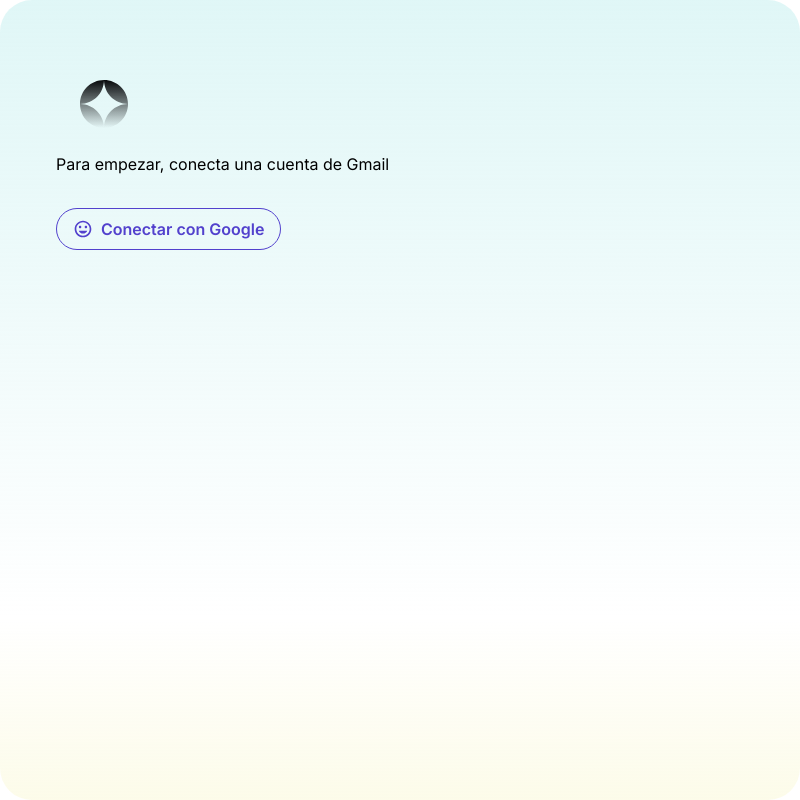
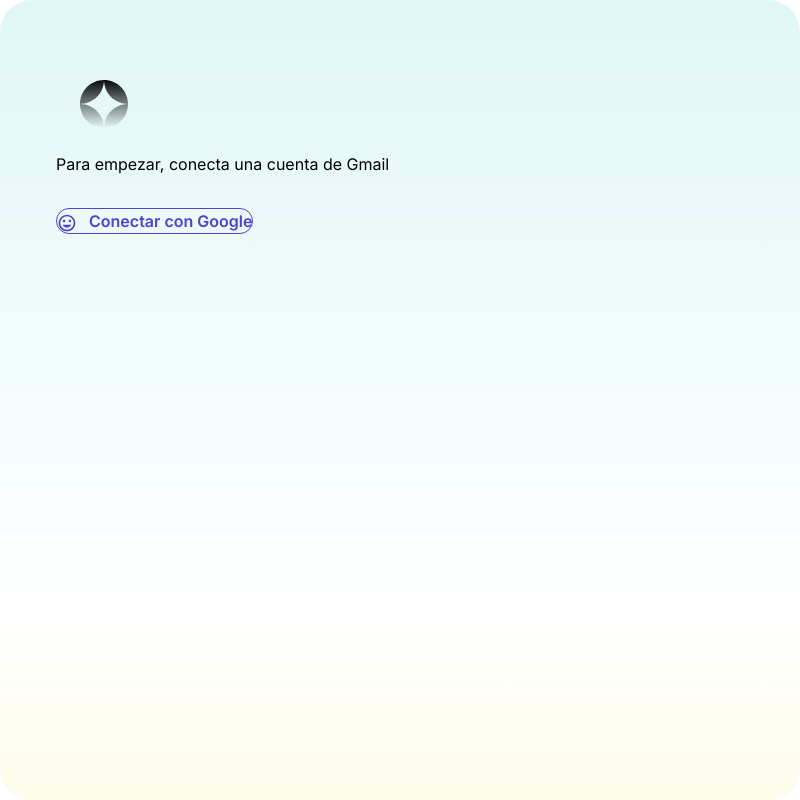
Before and after one commit to juanjorogado/mail_app, an Electron app: page src/renderer/index.html in a window 800 px wide. Drawn offline with nearby package versions, Linux system fonts and the light colour scheme; no server answers.

Commit message:
Refactor: Add global button styles token (border-radius, border, padding)

```diff
--- a/src/renderer/index.html
+++ b/src/renderer/index.html
@@ -13,6 +13,13 @@
         <style>
             * {
                 font-family: 'Inter', 'Helvetica Neue', Helvetica, sans-serif;
+            }
+
+            /* Button styles token */
+            button {
+                border-radius: 100px;
+                border: 1px solid #5241cd;
+                padding: 8px 16px;
             }
 
             @keyframes gradientShift {
@@ -58,8 +65,8 @@
                     </h1>
 
                     <!-- Botón -->
-                    <button id="connect-account-button" class="flex items-center justify-center gap-2 px-4 py-2 rounded-full border border-[#5241cd] text-[#5241cd] font-semibold hover:bg-purple-50 transition-colors" style="border-radius: 100px;">
-                        <svg xmlns="http://www.w3.org/2000/svg" class="w-5 h-5" viewBox="0 0 24 24" fill="currentColor">
+                    <button id="connect-account-button" class="text-[#5241cd] font-semibold hover:bg-purple-50 transition-colors">
+                        <svg xmlns="http://www.w3.org/2000/svg" class="w-5 h-5 inline-block mr-2" viewBox="0 0 24 24" fill="currentColor">
                             <path d="M12 2C6.48 2 2 6.48 2 12s4.48 10 10 10 10-4.48 10-10S17.52 2 12 2zm0 18c-4.41 0-8-3.59-8-8s3.59-8 8-8 8 3.59 8 8-3.59 8-8 8zm3.5-9c.83 0 1.5-.67 1.5-1.5S16.33 8 15.5 8 14 8.67 14 9.5s.67 1.5 1.5 1.5zm-7 0c.83 0 1.5-.67 1.5-1.5S9.33 8 8.5 8 7 8.67 7 9.5 7.67 11 8.5 11zm3.5 6.5c2.33 0 4.31-1.46 5.11-3.5H6.89c.8 2.04 2.78 3.5 5.11 3.5z"/>
                         </svg>
                         Conectar con Google
```
